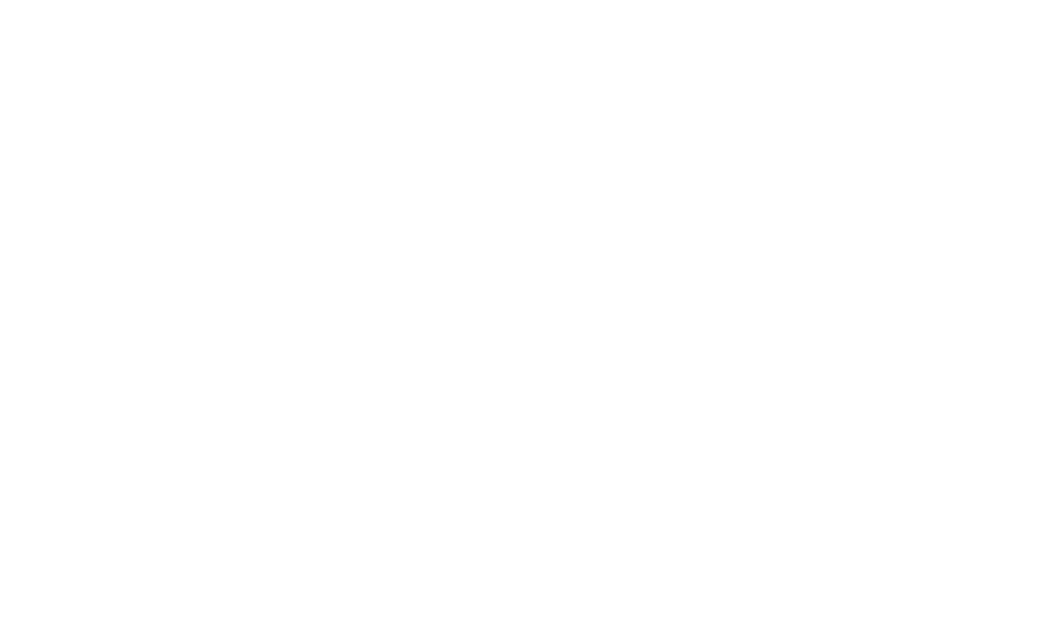
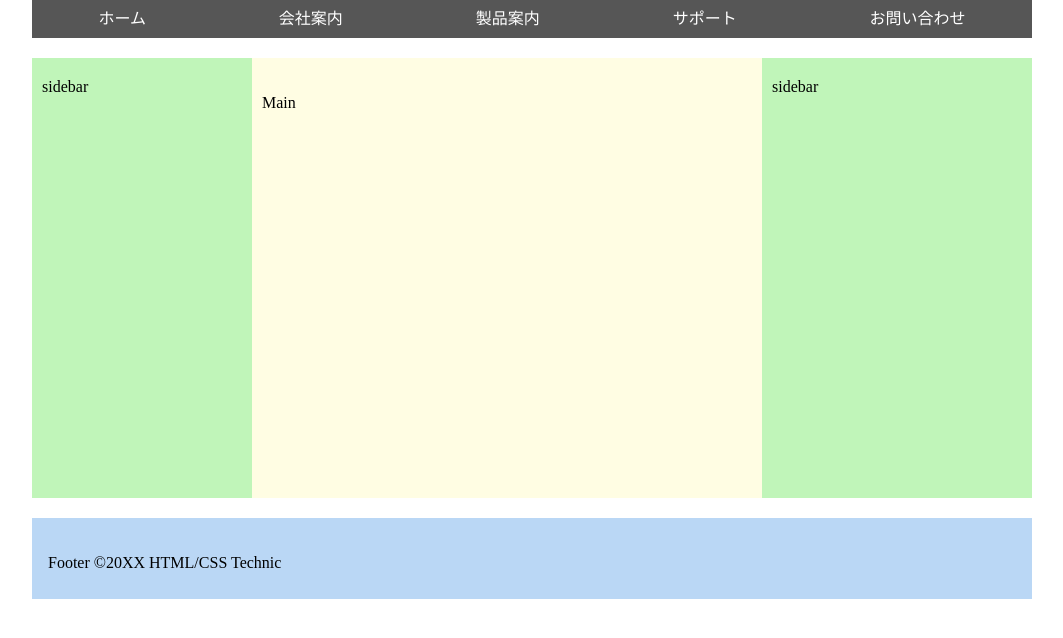
Before and after one commit to s20016/PROJECTS, a PHP site: page /ch12-03/index.html in a window 1280 px wide. Before the commit the part shown is empty. Shown: the top 638 px of the page, without its empty margins (108-1171 px from the left). Run offline with PHP 8.4, Linux system fonts and the light colour scheme.

Commit message:
SL: Lesson 11/30

```diff
--- a/WebExtension/chapter12/ch12-02/index.html
+++ b/WebExtension/chapter12/ch12-02/index.html
@@ -3,7 +3,7 @@
 <head>
   <meta charset="UTF-8">
   <mata name="viewport" content="width=device-width, initial-scale=1">
-  <title>シングルコラムレイアウト</title>
+  <title> フレックスボックスを使ったコラムレイアウト</title>
   <link rel="stylesheet" href="normalize.css">
   <link rel="stylesheet" href="style.css">
 </head>
--- a/WebExtension/chapter12/ch12-03/index.html
+++ b/WebExtension/chapter12/ch12-03/index.html
@@ -2,9 +2,58 @@
 <html lang="en">
 <head>
   <meta charset="UTF-8">
-  <title>シングルコラムレイアウト</title>
+  <mata name="viewport" content="width=device-width, initial-scale=1">
+  <title>ナビゲーションメニューを作成する	</title>
+  <link rel="stylesheet" href="normalize.css">
+  <link rel="stylesheet" href="style.css">
 </head>
 <body>
+  <header>
+    <div class="container">
+			<div class="head-inner">
+				<button class="hamburger" id="mobile-menu"></button>
+			</div>
+    </div>
+  </header>
 
+  <nav>
+    <div class="container">
+      <ul class="navbar">
+        <li><a href="#">ホーム</a></li>
+        <li><a href="#">会社案内</a></li>
+        <li><a href="#">製品案内</a></li>
+        <li><a href="#">サポート</a></li>
+        <li><a href="#">お問い合わせ</a></li>
+      </ul>
+    </div>
+  </nav>
+
+  <section>
+    <div class="container">
+      <main>
+        <div class="main-inner">
+          <p class="main-title">Main</p>
+        </div>
+      </main>
+
+      <aside class="sidebar sidebar1">
+        sidebar
+      </aside>
+
+      <aside class="sidebar sidebar2">
+        sidebar
+      </aside>
+    </div>
+  </section>
+
+	<footer>
+		<div class="container">
+			<div class="footer-inner">
+				<p class="copyright">Footer &copy;20XX HTML/CSS Technic</p>
+			</div>
+		</div>
+	</footer>
+
+	<script src="sript.js"></script>
 </body>
 </html>
--- a/WebExtension/chapter12/ch12-03/style.css
+++ b/WebExtension/chapter12/ch12-03/style.css
@@ -3,3 +3,111 @@
 body {
     margin: 0;
 }
+
+.container {
+    margin: 0 auto;
+    max-width: 1000px;
+}
+
+section .container {
+    display: flex;
+    flex-flow: column;
+}
+
+.header-inner {
+    padding: 10px 10px 0px 10px;
+    background: #bad7f5;
+}
+
+/* Header Section */
+.hamburger {
+    border: none;
+    width: 50px;
+    height: 50px;
+    background: url(hambergur.png) no-repeat;
+    border-width: contain;
+}
+
+/* Navigation Section */
+.navbar {
+    display: none;
+    margin: 0;
+    padding: 0;
+    list-style-type: none;
+    background-size: contain;
+    background: #565656;
+}
+
+.navbar li a {
+    display: block;
+    padding: 10px 8px;
+    color: #fff;
+    text-decoration: none;
+}
+
+.navbar li a:hover {
+    background: #fff;
+    color: #565656;
+}
+
+/* .nav-inner { */
+/*     padding: 10px 10px 0px 10px; */
+/*     color: #fff; */
+/*     background: #0086f9; */
+/* } */
+
+.main-inner {
+    padding: 20px 10px;
+    background: #fffde3;
+    height: 400px;
+}
+
+.sidebar {
+    padding: 20px 10px;
+    background: #c0f5b9;
+}
+
+.footer-inner {
+    padding: 20px 16px 10px 16px;
+    background: #bad7f5;
+}
+
+nav {
+    margin-bottom: 20px;
+}
+
+footer {
+    margin-top: 20px;
+}
+
+@media only screen and (min-width: 768px) {
+
+    .hamburger {
+        display: none;
+    }
+
+    .navbar {
+        display: flex !important;
+        /* justify-content: flex-end; */
+        justify-content: space-around;
+    }
+
+    section .container {
+        flex-flow: row;
+    }
+
+    main {
+        flex: 1 1 auto;
+        order: 2;
+    }
+
+    .sidebar1 {
+        flex: 0 0 200px;
+        order: 1;
+    }
+
+    .sidebar2 {
+        flex: 0 0 250px;
+        order: 3;
+    }
+}
```
